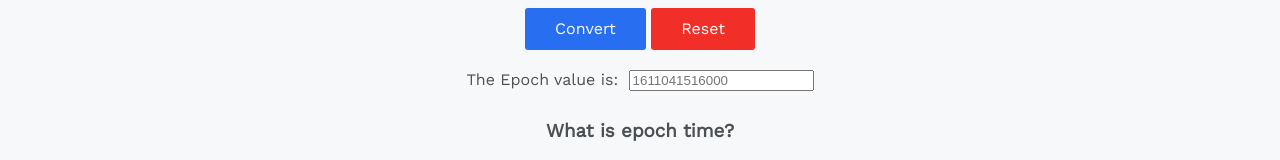
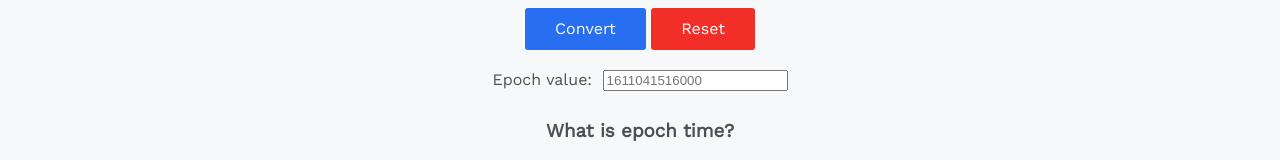
Before and after one commit to subham2107/Timestamp-Converter, a plain HTML site: page humantoepoch.html in a window 1280 px wide. Shown: the part 463-623 px from the top of the page. Drawn offline with nearby package versions, Linux system fonts and the light colour scheme.

Commit message:
label value changed

```diff
--- a/humantoepoch.html
+++ b/humantoepoch.html
@@ -85,7 +85,7 @@
     <input type="button" id="reset-button" value= "Reset">
   </div>
   <div >
-    <label for="epoch-output">The Epoch value is: </label>
+    <label for="epoch-output">Epoch value: </label>
     <input style="margin-left:5px;" type="text" id="epoch-output" placeholder="1611041516000" readonly></input>
   </div>
 </div>
```
